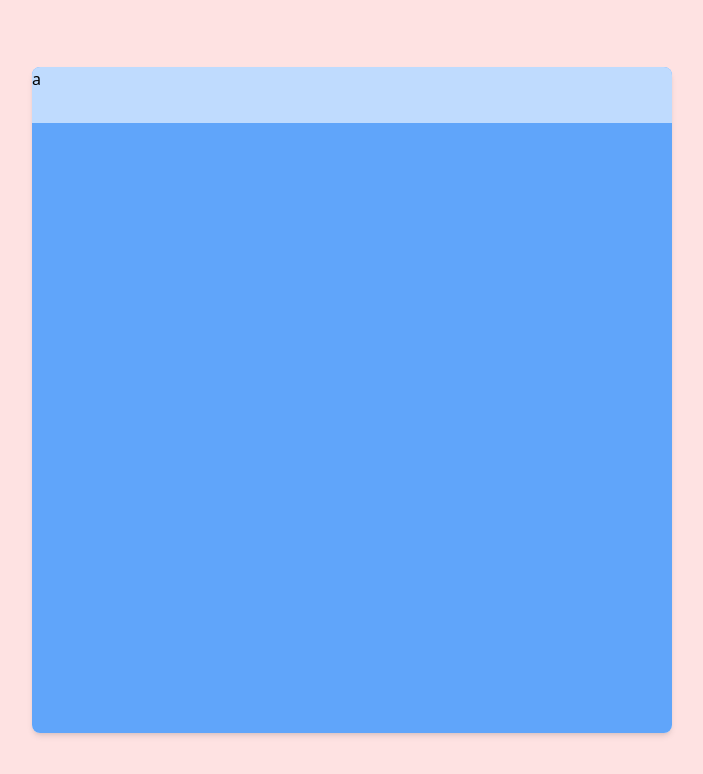
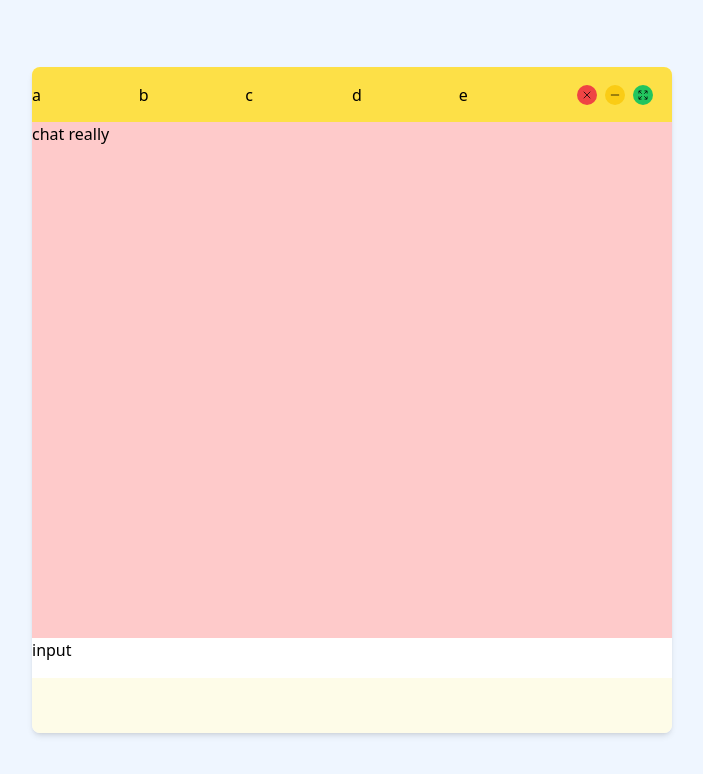
Before and after one commit to Trxuxv/MagniWhatsappApresentation, an Angular app: page / in a window 1280 px wide. Shown: the top 774 px of the page, without its empty margins (288-991 px from the left). Built offline with nearby package versions, Linux system fonts and the light colour scheme.

Commit message:
Changes.

```diff
--- a/src/app/app.component.html
+++ b/src/app/app.component.html
@@ -1,10 +1,44 @@
-<div class="w-full h-screen bg-red-100 flex items-center justify-center">
+<div class="w-full h-screen bg-blue-50 flex items-center justify-center">
     <div class="w-3/6 h-5/6 bg-white flex-column relative shadow-md rounded-lg overflow-hidden">
-        <div class="w-full bg-blue-200 h-14 absolute flex">
-            <div>
-                a
+        <div class="w-full bg-yellow-300 h-14 absolute flex items-center justify-center shadow-md">
+            <div class="w-1/6">a</div>
+            <div class="w-1/6">b</div>
+            <div class="w-1/6">c</div>
+            <div class="w-1/6">d</div>
+            <div class="w-1/6">e</div>
+            <div class="w-1/6 flex text-center items-center justify-center">
+                <svg xmlns="http://www.w3.org/2000/svg" fill="none" viewBox="0 0 24 24" stroke-width="1.5" stroke="currentColor" class="w-5 h-5 mr-2 rounded-full bg-red-500 p-1">
+          <path
+            stroke-linecap="round"
+            stroke-linejoin="round"
+            d="M6 18L18 6M6 6l12 12"
+          />
+        </svg>
+
+                <svg xmlns="http://www.w3.org/2000/svg" fill="none" viewBox="0 0 24 24" stroke-width="1.5" stroke="currentColor" class="w-5 h-5 mr-2 rounded-full bg-yellow-400 p-1">
+          <path
+            stroke-linecap="round"
+            stroke-linejoin="round"
+            d="M19.5 12h-15"
+          />
+        </svg>
+
+                <svg xmlns="http://www.w3.org/2000/svg" fill="none" viewBox="0 0 24 24" stroke-width="1.5" stroke="currentColor" class="w-5 h-5 mr-2 rounded-full bg-green-500 p-1">
+          <path
+            stroke-linecap="round"
+            stroke-linejoin="round"
+            d="M3.75 3.75v4.5m0-4.5h4.5m-4.5 0L9 9M3.75 20.25v-4.5m0 4.5h4.5m-4.5 0L9 15M20.25 3.75h-4.5m4.5 0v4.5m0-4.5L15 9m5.25 11.25h-4.5m4.5 0v-4.5m0 4.5L15 15"
+          />
+        </svg>
             </div>
         </div>
-        <div class="w-full bg-blue-400 h-full"></div>
+        <div class="w-full bg-yellow-50 h-full flex items-center justify-center ">
+            <div class="bg-red-200 w-full relative h-5/6">
+                chat really
+                <div class="bottom-0 absolute w-full bg-white h-10">
+                    input
+                </div>
+            </div>
+        </div>
     </div>
 </div>
```
